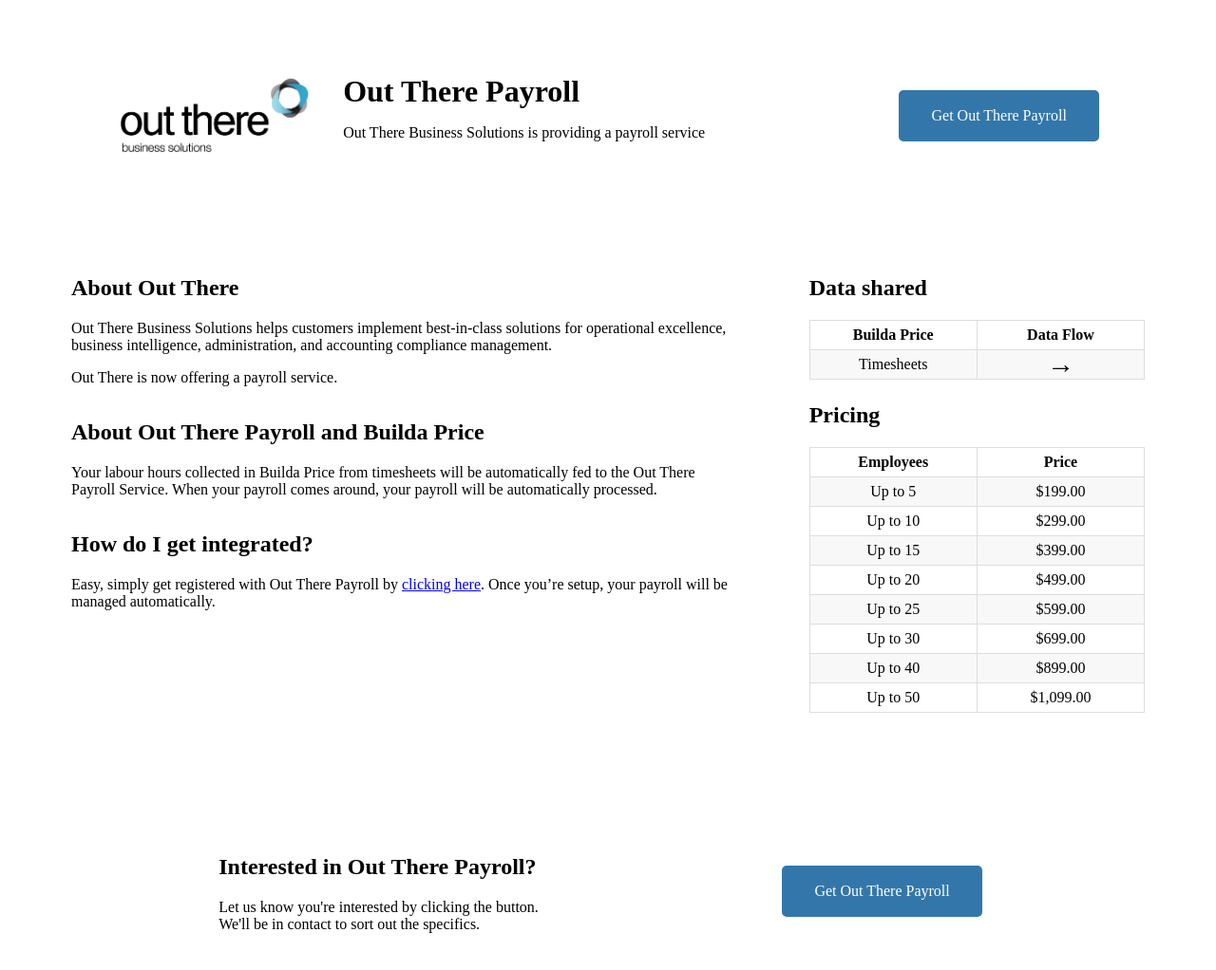
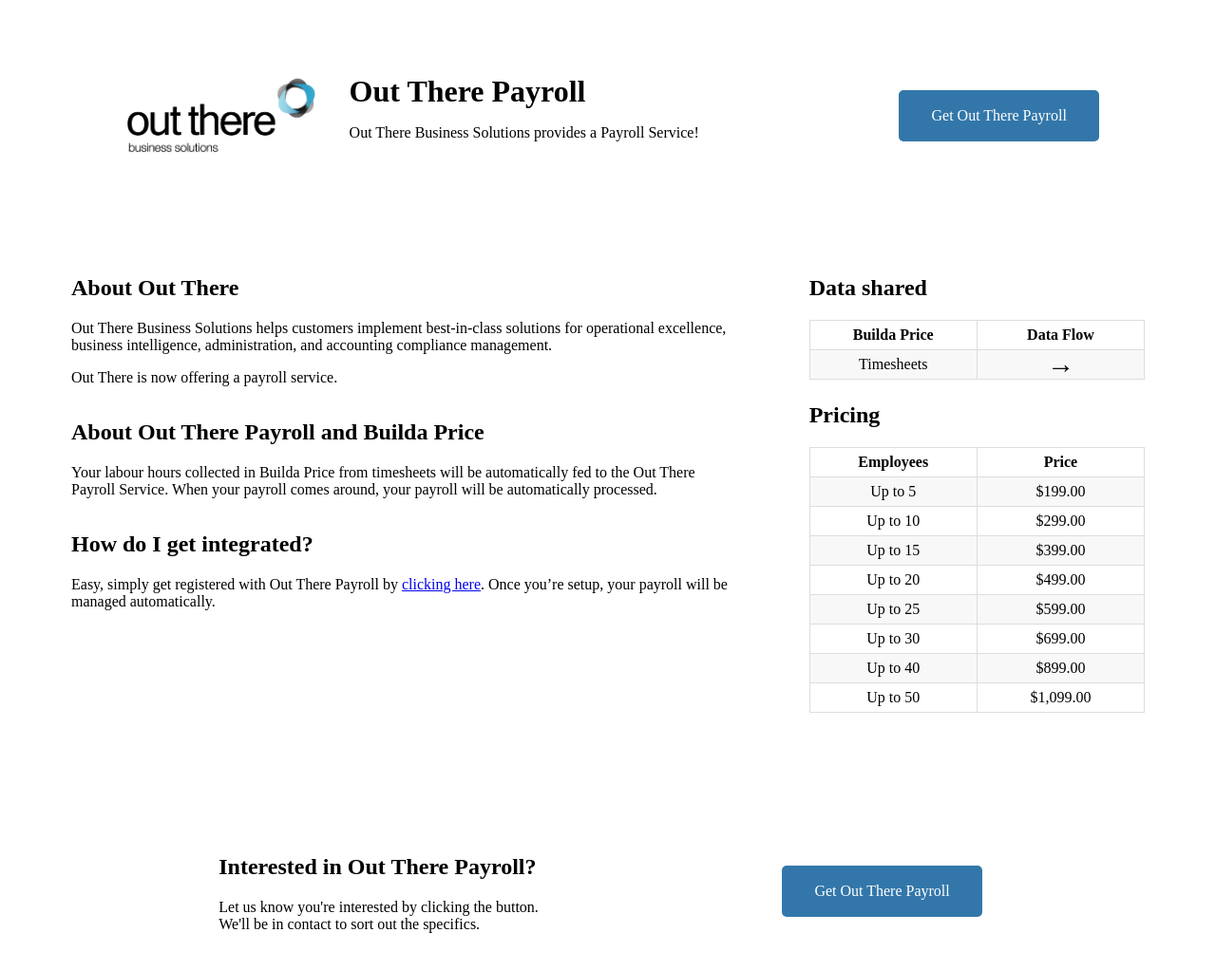
Before and after one commit to outtherenz/advertisements, a Jekyll site: the page built from promotions/out-there-business-solutions-payroll-promotion.md, in a window 1280 px wide. Shown: the top 1022 px of the page at 95% size. Built offline with Jekyll 4.4.1, drawn with Linux system fonts in a browser that asks for light colours; Markdown is read by kramdown in place of the engine named in the settings.

Commit message:
Update from Forestry.io - Updated out-there-business-solutions-payroll-promotion.md

```diff
--- a/promotions/out-there-business-solutions-payroll-promotion.md
+++ b/promotions/out-there-business-solutions-payroll-promotion.md
@@ -4,7 +4,7 @@
 date: 2018-10-18 02:59:04 +0000
 product_name: Out There Payroll
 product_logo: "/uploads/Out-there-logo.gif"
-tagline: Out There Business Solutions is providing a payroll service
+tagline: Out There Business Solutions provides a Payroll Service!
 product_pricing: |-
   <table>
     <tr>
@@ -47,7 +47,8 @@
 iframe_video_src: ''
 timesheets_integration: true
 invoice_integration: false
-categories: [promotions]
+categories:
+- promotions
 
 ---
 ## About Out There
```
